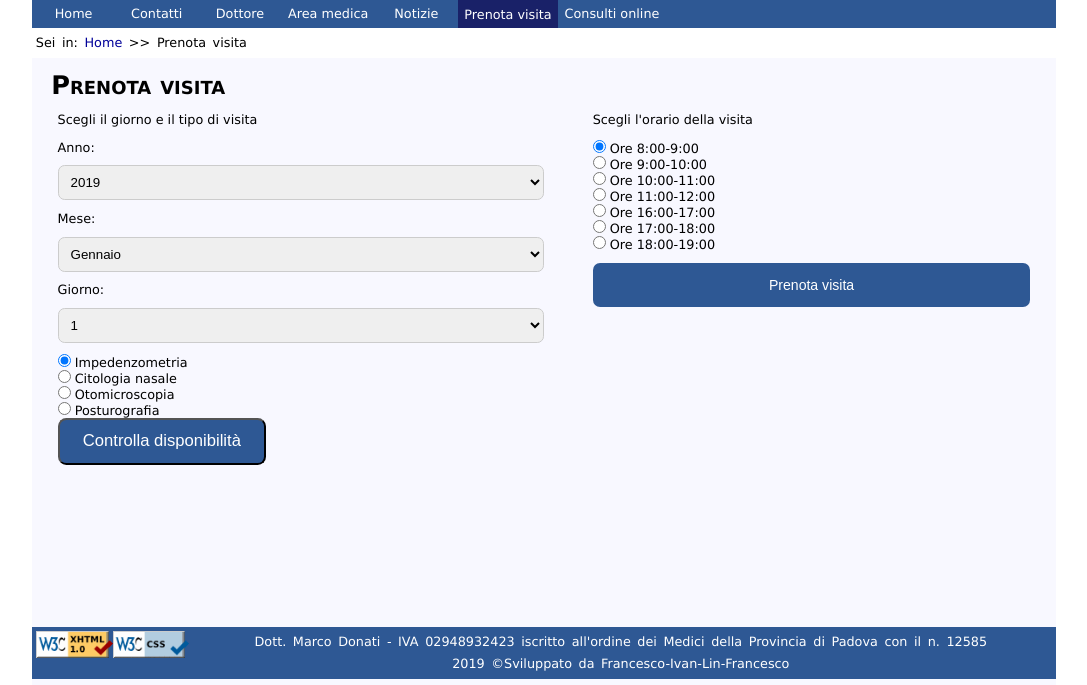
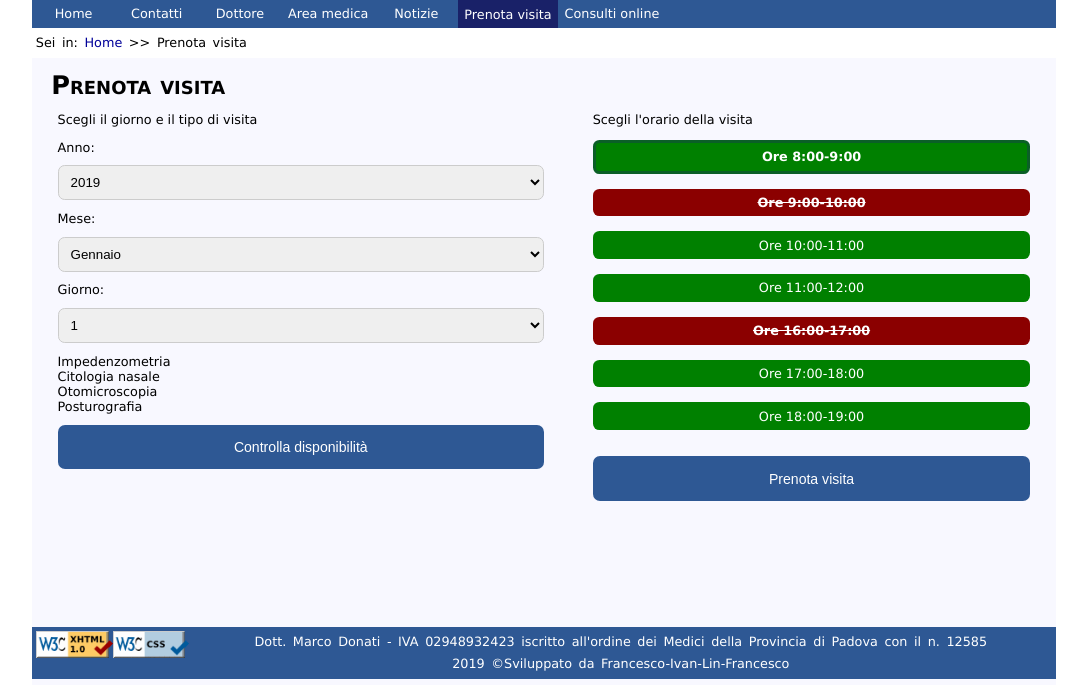
Before and after one commit to ivanfurlan/tecweb, a PHP site: page /HTML/prenotavisita.html in a window 1280 px wide. Shown: the part 115-800 px from the top of the page, without its empty margins (96-1183 px from the left). Run offline with PHP 8.4, Linux system fonts and the light colour scheme.

Commit message:
CSS form #30

```diff
--- a/CSS/styledesktop.css
+++ b/CSS/styledesktop.css
@@ -237,17 +237,7 @@ form {
     padding: 0.5em;
 }
 
-form input[type=text], select, textarea {
-    width: 100%;
-    padding: 1em 1.5em;
-    margin: 0.8em 0;
-    display: inline-block;
-    border: 1px solid #ccc;
-    border-radius: 0.5em;
-    box-sizing: border-box;
-}
-
-form input[type=password], select {
+form input[type=text], form input[type=password], form input[type=submit], form select, form textarea, form button {
     width: 100%;
     padding: 1em 1.5em;
     margin: 0.8em 0;
@@ -263,19 +253,15 @@ form input[type=password], select {
     margin-bottom: 2em;
 }
 
-form input[type=submit] {
-    width: 100%;
+form input[type=submit], form button {
     background-color: #2E5894;
     color: white;
-    padding: 1em 1.5em;
-    margin: 0.8em 0;
     border: none;
-    border-radius: 0.5em;
     cursor: pointer;
     font-size: 1.1em;
 }
 
-form input[type=submit]:hover {
+form input[type=submit]:hover, form button:hover {
     background-color: #192168;
 }
 
@@ -287,25 +273,37 @@ form legend {
     padding-bottom: 1em;
 }
 
-select {
+form select {
     width: 100%;
     padding: 0.6em;
     border-radius: 0.5em;
 }
 
-button {
-    background-color: #2E5894;
-    border-radius: 0.5em;
-    color: white;
-    padding: 0.7em 1.4em;
-    text-align: center;
-    text-decoration: none;
-    display: inline-block;
-    font-size: 1.3em;
+form input[type="radio"] {
+    visibility: hidden;
+    position: absolute;
 }
 
-button:hover {
-    background-color: #192168;
+form input[type="radio"]+label {
+    display: block;
+    padding: 0.5em 0.2em 0.5em;
+    background-color: green;
+    color: white;
+    text-align: center;
+    border-radius: 0.5em;
+    box-sizing: border-box;
+}
+
+form input[type="radio"]:disabled+label {
+    background-color: darkred;
+    font-weight: bold;
+    text-decoration: line-through;
+}
+
+form input[type="radio"]:checked+label {
+    font-weight: bold;
+    border: 3px solid rgb(11, 95, 39);
+    background-color: green;
 }
 
 /*      CSS SPECIFICO AREAMEDICA.HTML       */
--- a/HTML/prenotavisita.html
+++ b/HTML/prenotavisita.html
@@ -148,13 +148,20 @@
                 <fieldset>
                     <legend>Scegli l'orario della visita</legend>
 
-                    <input type="radio" name="orario" value="ore8" checked="checked" /> Ore 8:00-9:00<br />
-                    <input type="radio" name="orario" value="ore9" /> Ore 9:00-10:00<br />
-                    <input type="radio" name="orario" value="ore10" /> Ore 10:00-11:00<br />
-                    <input type="radio" name="orario" value="ore11" /> Ore 11:00-12:00<br />
-                    <input type="radio" name="orario" value="ore16" /> Ore 16:00-17:00<br />
-                    <input type="radio" name="orario" value="ore17" /> Ore 17:00-18:00<br />
-                    <input type="radio" name="orario" value="ore18" /> Ore 18:00-19:00<br />
+                    <input type="radio" name="orario" id="ore8" value="8:00" checked="checked" /> <label for="ore8">Ore
+                        8:00-9:00</label><br />
+                    <input type="radio" name="orario" id="ore9" value="9:00" disabled="disabled"/> <label for="ore9">Ore
+                        9:00-10:00</label><br />
+                    <input type="radio" name="orario" id="ore10" value="10:00" /> <label for="ore10">Ore
+                        10:00-11:00</label><br />
+                    <input type="radio" name="orario" id="ore11" value="11:00" /> <label for="ore11">Ore
+                        11:00-12:00</label><br />
+                    <input type="radio" name="orario" id="ore16" value="16:00" disabled="disabled"/> <label for="ore16">Ore
+                        16:00-17:00</label><br />
+                    <input type="radio" name="orario" id="ore17" value="17:00" /> <label for="ore17">Ore
+                        17:00-18:00</label><br />
+                    <input type="radio" name="orario" id="ore18" value="18:00" /> <label for="ore18">Ore
+                        18:00-19:00</label><br />
 
                     <input type="submit" value="Prenota visita" />
                 </fieldset>
```
